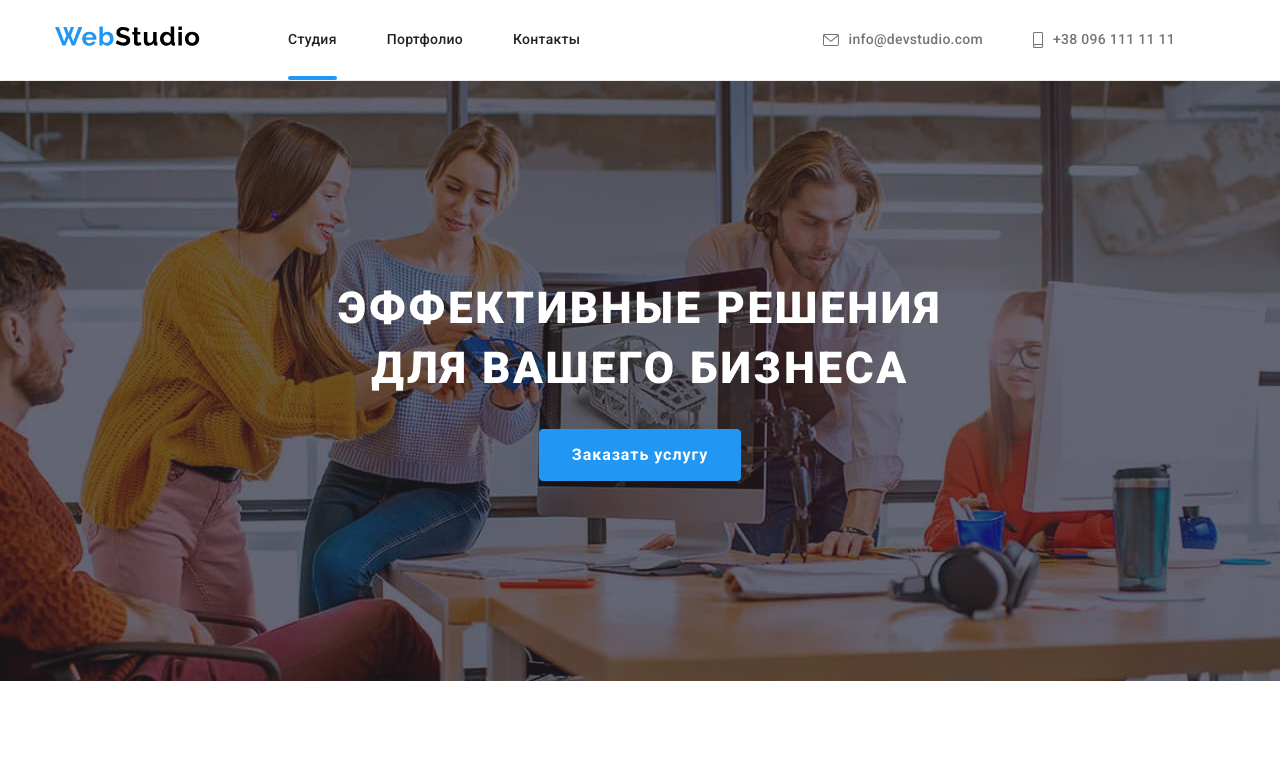
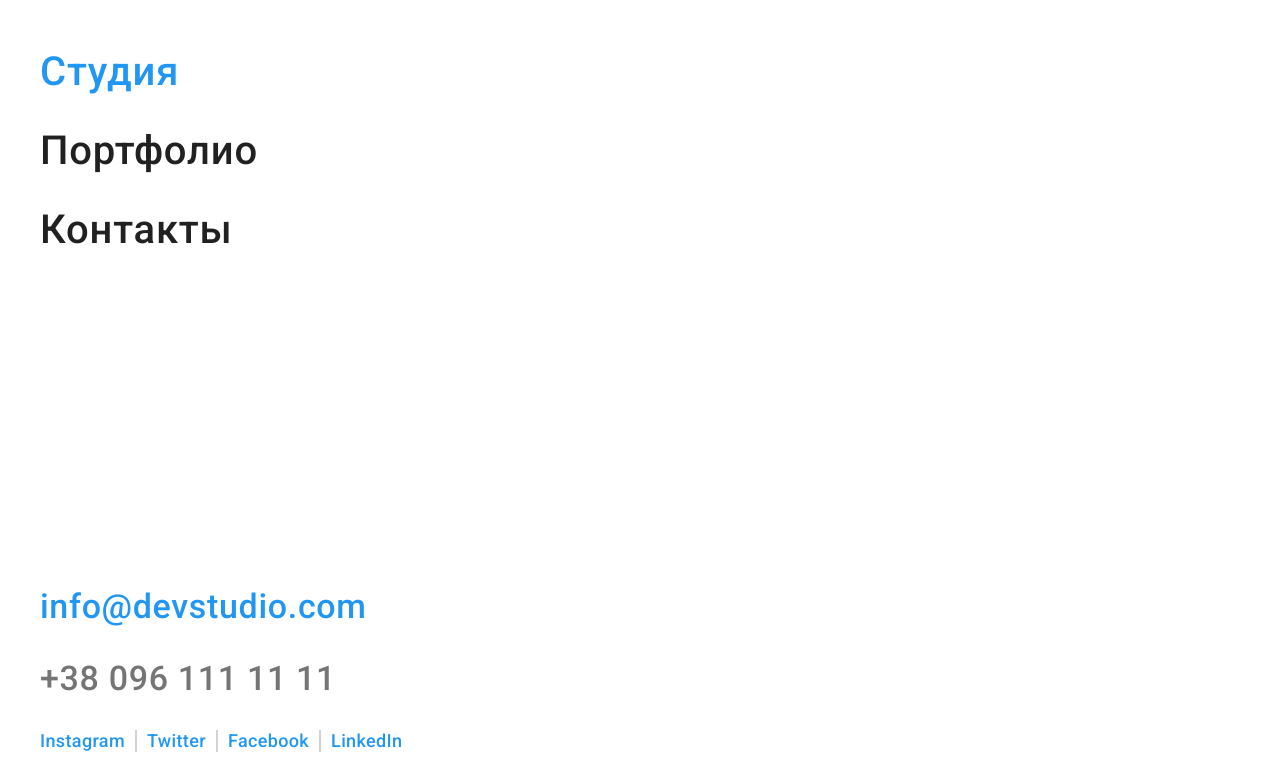
Before and after one commit to Demian-Pashkovskyi/goit-markup-hw-08, a plain HTML site: page index.html in a window 1280 px wide. Shown: the top 772 px of the page. Drawn offline with nearby package versions, Linux system fonts and the light colour scheme.

Commit message:
hw-08 mob menu

```diff
--- a/index.html
+++ b/index.html
@@ -30,12 +30,50 @@
 					</ul>
 				</nav>
 
-				<button type="button" class="header__icon">
-					<svg class="header__icons" width="40px" height="40px" aria-label="Переключатель меню">
+				<button type="button" class="mob-modal__open">
+					<svg class="mob-modal__icons" width="40px" height="40px" aria-label="Переключатель меню">
+						<use href="./images/icons.svg#icon-menu_40px"></use>
 						<use href="./images/icons.svg#icon-close_40px"></use>
-						<use href="./images/icons.svg#icon-menu_40px"></use>
 					</svg>
 				</button>
+				<!-- <div class="backdrop-header is-hidden"> -->
+					<div class="mob-menu">
+						<div class="mob-menu__form">
+							<!-- <button class="mob-modal__close">
+								<svg class="mob-modal__icons" width="40px" height="40px" aria-label="Переключатель меню">
+									<use href="./images/icons.svg#icon-close_40px"></use>
+								</svg>
+							</button> -->
+							<ul class="mob-site-nav">
+								<li class="mob-site-nav__item">
+								<a href="index.html" class="mob-site-nav__link mob-site-nav__link--active">Студия</a>
+								</li>
+								<li class="mob-site-nav__item"><a href="./portfolio.html " class="mob-site-nav__link">Портфолио</a></li>
+								<li class="mob-site-nav__item"><a href="index.html" class="mob-site-nav__link">Контакты</a></li>
+							</ul>
+							<div>
+							<ul class="mob-header-contacts">
+								<li class="mob-header-contacts__item">
+								<a href="mailto:info@devstudio.com" class="mob-header-contacts__mail">
+									info@devstudio.com
+								</a>
+								</li>
+								<li class="mob-header-contacts__item">
+								<a href="tel:+380961111111" class="mob-header-contacts__phone">
+									+38 096 111 11 11
+								</a>
+								</li>
+							</ul>
+							<ul class="mob-soc-nav">
+								<li class="mob-soc-nav__item"><a href="#" class="mob-soc-nav__link">Instagram</a></li>
+								<li class="mob-soc-nav__item"><a href="#" class="mob-soc-nav__link">Twitter</a></li>
+								<li class="mob-soc-nav__item"><a href="#" class="mob-soc-nav__link">Facebook</a></li>
+								<li class="mob-soc-nav__item"><a href="#" class="mob-soc-nav__link">LinkedIn</a></li>
+							</ul>
+							</div>
+						</div>
+					</div>
+				</div>
 
 				<ul class="header-contacts">
 					<li class="header-contacts__item">
@@ -94,13 +132,15 @@
 									</li>
 									<li class="modal-form__item">
 										<label for="coment" class="modal-form__label">Комментарий</label>
-										<textarea class="modal-form__textera" name="coment" id="coment" rows="9" placeholder="Введите текст"></textarea>
+										<textarea class="modal-form__textera" name="coment" id="coment" rows="9"
+											placeholder="Введите текст"></textarea>
 									</li>
 								</ul>
 
 								<div class="modal-form__item modal-form__item--policy">
 									<label class="modal-form__label modal-form__label--policy" for="policy">
-											<input  class="modal-form__input modal-form__input--policy" type="checkbox" name="policy" id="policy">
+										<input class="modal-form__input modal-form__input--policy" type="checkbox" name="policy"
+											id="policy">
 										<svg class="modal-form__icons modal-form__icons--policy" width="16px" height="15px">
 											<use href="./images/icons.svg#icon-icon-check11"></use>
 										</svg>
@@ -112,7 +152,7 @@
 								</div>
 								<button class="modal-form__button" type="submit">Отправить</button>
 							</form>
-							<button class="modal__close"  data-modal-close>
+							<button class="modal__close" data-modal-close>
 								<svg class="modal__icon" width="11px" height="11px">
 									<use href="./images/icons.svg#icon-Modal"></use>
 								</svg>
--- a/js/mobile-menu.js
+++ b/js/mobile-menu.js
@@ -27,3 +27,18 @@
     bodyScrollLock.enableBodyScroll(document.body);
   });
 })();
+
+(() => {
+  const refs = {
+    openModalBtn: document.querySelector("[data-modals-open]"),
+    closeModalBtn: document.querySelector("[data-modals-close]"),
+    modal: document.querySelector("[data-modals]"),
+  };
+
+  refs.openModalBtn.addEventListener("click", toggleMobilMenu);
+  refs.closeModalBtn.addEventListener("click", toggleModal);
+
+  function toggleModal() {
+    refs.mobileMenu.classList.toggle("is-hidden");
+  }
+})();
--- /dev/null
+++ b/sass/layout/_header-modal.scss
@@ -0,0 +1,168 @@
+.mob-menu {
+	// display: block;
+	// position: absolute;
+	// top: 50%;
+	// left: 50%;
+	// transform: translate(-50%, -50%) scale(1);
+	// visibility: visible;
+	// padding: 48px 40px 48px 40px;
+	// width: 480px;
+	// height: 769px;
+	// background: var(--text-color-footer);
+	// box-shadow: 0px 4px 8px rgba(0, 0, 0, 0.04), 0px 2px 4px rgba(0, 0, 0, 0.08), 0px 1px 3px rgba(0, 0, 0, 0.16);
+	// transition: transform 250ms var(--timing-translation), opasity 250ms var(--timing-translation);
+
+	position: absolute;
+	display: block;
+	z-index: 2;
+	overflow-y: auto;
+	background-color: var(--text-color-footer);
+	width: 100%;
+	height: 100%;
+	top: 0;
+	left: 0;
+	// padding: 48px 40px 48px 40px;
+}
+
+.mob-menu__form {
+	margin-left: auto;
+	margin-right: auto;
+	min-width: 480px;
+	// width: 100vw;
+	height: 100vh;
+	padding: 48px 40px 48px 40px;
+	display: flex;
+	justify-content: space-between;
+	flex-direction: column;
+}
+
+.mob-modal__icons {
+	fill: currentColor;
+}
+.mob-modal__close,
+.mob-modal__open {
+	padding: 0px;
+	margin: 0px;
+	border: none;
+	background-color: transparent;
+	display: inline-flex;
+	display: block;
+}
+
+// 	@media screen and (min-width: 768px) {
+// 		width: 768px;
+// 		display: none;
+// 	}
+
+// 	@media screen and (min-width: 1200px) {
+// 		width: 1200px;
+// 		display: none;
+// 	}
+// }
+
+.mob-site-nav {
+	display: flex;
+	flex-direction: column;
+	align-items: flex-start;
+	&__item {
+		margin-bottom: 32px;
+		&:last-child {
+			margin-bottom: 0px;
+		}
+	}
+	&__link {
+		position: relative;
+		transition: color 250ms var(--timing-translation);
+
+		display: block;
+		color: var(--primery-text-color);
+		text-decoration: none;
+		font-family: Roboto;
+		font-style: normal;
+		font-weight: 500;
+		letter-spacing: 0.02em;
+		font-size: 40px;
+		line-height: 1.18;
+		text-align: center;
+	}
+}
+
+.mob-site-nav__link:hover,
+.mob-site-nav__link:focus {
+	color: var(--accent-color);
+}
+.mob-site-nav__link--active {
+	color: var(--accent-color);
+}
+
+.mob-header-contacts {
+	align-items: flex-start;
+	flex-direction: row;
+	display: flex;
+	flex-direction: column;
+	justify-content: space-around;
+	-webkit-box-orient: vertical;
+	-webkit-box-direction: normal;
+}
+.mob-header-contacts__item:not(last-child) {
+	margin-bottom: 32px;
+}
+.mob-header-contacts__phone {
+	align-items: center;
+	display: flex;
+	text-decoration: none;
+	font-family: Roboto;
+	font-style: normal;
+	font-weight: 500;
+	font-size: 34px;
+	line-height: 1.18;
+	letter-spacing: 0.02em;
+	color: #757575;
+}
+.mob-header-contacts__mail {
+	color: #2196f3;
+	align-items: center;
+	display: flex;
+	text-decoration: none;
+	font-family: Roboto;
+	font-style: normal;
+	font-weight: 500;
+	font-size: 34px;
+	line-height: 1.18;
+	letter-spacing: 0.02em;
+}
+
+.mob-soc-nav {
+	display: flex;
+	&__item:not(:last-child) {
+		display: flex;
+	}
+	&__link {
+		position: relative;
+		display: block;
+		text-decoration: none;
+		font-style: normal;
+		font-weight: 500;
+		font-size: 18px;
+		line-height: 1.22;
+		letter-spacing: 0.02em;
+		color: #2196f3;
+		text-align: center;
+	}
+}
+.mob-soc-nav__item:not(:last-child)::after {
+	content: "";
+	margin: 0 10px;
+	border: 1px solid rgba(33, 33, 33, 0.2);
+	// transform: rotate(-90deg);
+}
+// .mob-soc-nav__line {
+// 	position: absolute;
+// 	width: 22px;
+// 	height: 0px;
+// 	left: 214px;
+// 	top: 726px;
+
+// 	border: 1px solid rgba(33, 33, 33, 0.2);
+// 	transform: rotate(90deg);
+// }
--- a/sass/layout/_header.scss
+++ b/sass/layout/_header.scss
@@ -67,26 +67,7 @@
 
 		margin-right: 88px;
 	}
-	&__icons {
-		fill: currentColor;
-	}
-	&__icon {
-		padding: 0px;
-		margin: 0px;
-		border: none;
-		background-color: transparent;
-		display: inline-flex;
 
-		@media screen and (min-width: 768px) {
-			width: 768px;
-			display: none;
-		}
-
-		@media screen and (min-width: 1200px) {
-			width: 1200px;
-			display: none;
-		}
-	}
 	&-contacts {
 		display: none;
 		margin-left: auto;
--- a/sass/layout/_proect-portfolio.scss
+++ b/sass/layout/_proect-portfolio.scss
@@ -11,6 +11,7 @@
 		box-sizing: border-box;
 		border-top: none;
 		justify-content: space-between;
+		flex-grow: 1;
 		&__title {
 			margin-bottom: 4px;
 			text-decoration: none;
--- a/sass/main.scss
+++ b/sass/main.scss
@@ -11,6 +11,7 @@
 @import "./layout/comand";
 @import "./layout/footer";
 @import "./layout/modal";
+@import "./layout/header-modal";
 @import "./layout/navigation";
 @import "./layout/portfolio-nav";
 @import "./layout/proect-portfolio";
--- a/sass/utils/_beckdrop.scss
+++ b/sass/utils/_beckdrop.scss
@@ -18,3 +18,24 @@
 	pointer-events: none;
 	visibility: hidden;
 }
+
+.backdrop-header {
+	position: fixed;
+	top: 0;
+	left: 0;
+	width: 100%;
+	height: 100%;
+	background-color: #503b3b33;
+	opacity: 1;
+	transition: opacity 250ms linear;
+}
+
+.backdrop-header.is-hidden .modal {
+	transform: translate(-50%, -50%) scale(0);
+}
+
+.backdrop-header.is-hidden {
+	opacity: 0;
+	pointer-events: none;
+	visibility: hidden;
+}
```
Also changed, not shown: js/modal.js (+15 -0 lines), css/main.css, css/main.min.css, 2 other files. Lines whose indentation alone changed are shown as unchanged.
